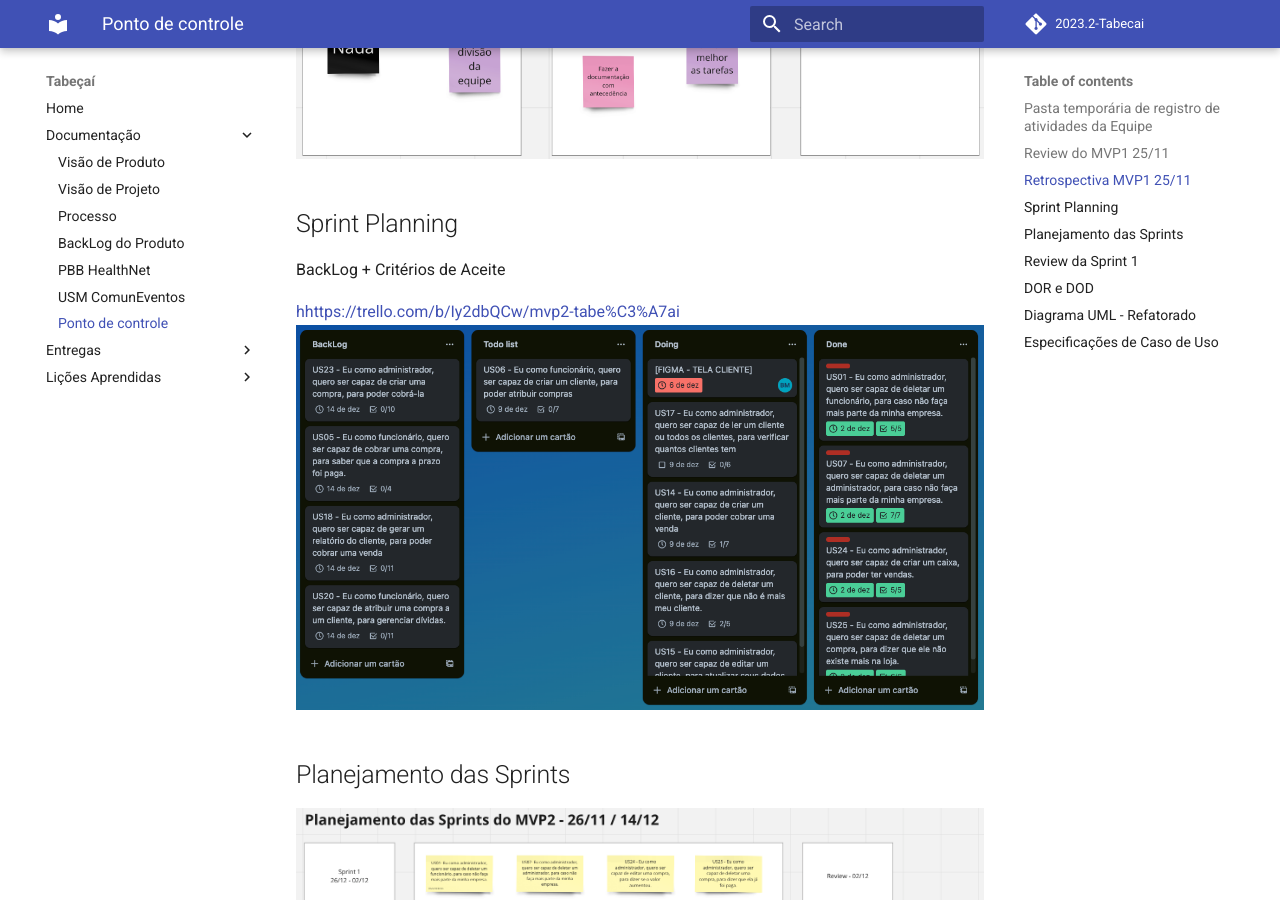
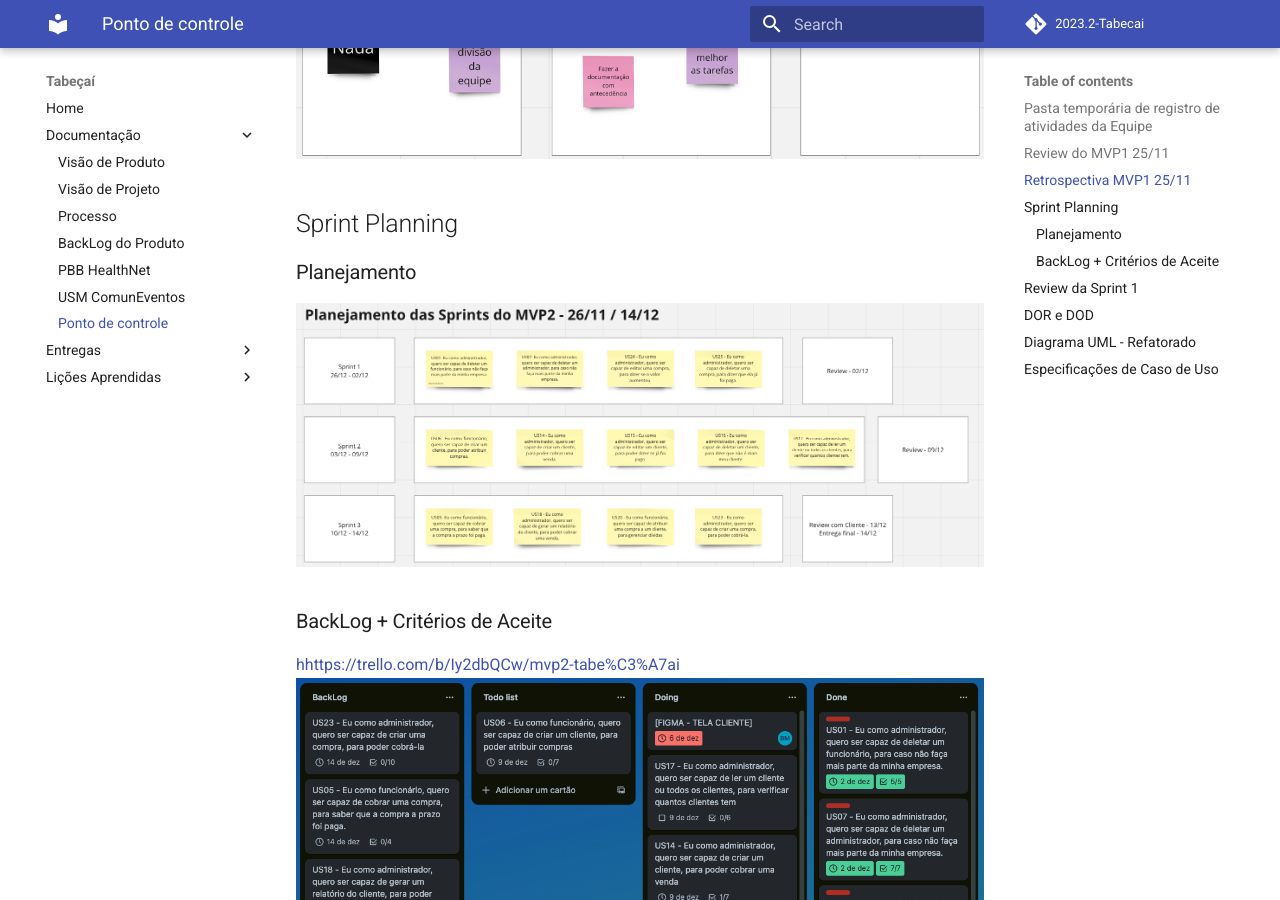
Before and after one commit to mdsreq-fga-unb/2023.2-Tabecai, an MkDocs documentation site: the page built from docs/ponto_controle.md, in a window 1280 px wide and 900 px high, scrolled down 938 px. Built offline with MkDocs 1.6.1 and Material for MkDocs 9.7.7, drawn with Linux system fonts in a browser that asks for light colours; comment, search, counter and statistics services are not loaded.

Commit message:
fix: Atualiza BackLog e  ajusta tabela dos MVPs

```diff
--- a/docs/ponto_controle.md
+++ b/docs/ponto_controle.md
@@ -8,13 +8,13 @@
 ![Alt text](./assets/retrospectivaSprint.png)
 
 ## Sprint Planning
-BackLog + Critérios de Aceite
+### Planejamento
+![Alt text](./assets/planejamentoSprint.png)
 
+### BackLog + Critérios de Aceite
 <hhttps://trello.com/b/Iy2dbQCw/mvp2-tabe%C3%A7ai>
 ![Alt text](./assets/planningSprint.png)
 
-## Planejamento das Sprints
-![Alt text](./assets/planejamentoSprint.png)
 
 ## Review da Sprint 1
 26/11 ate 02/12
```
Also changed, not shown: docs/backlog_produto.md (+4 -1 lines), docs/assets/safe1.png (added).
